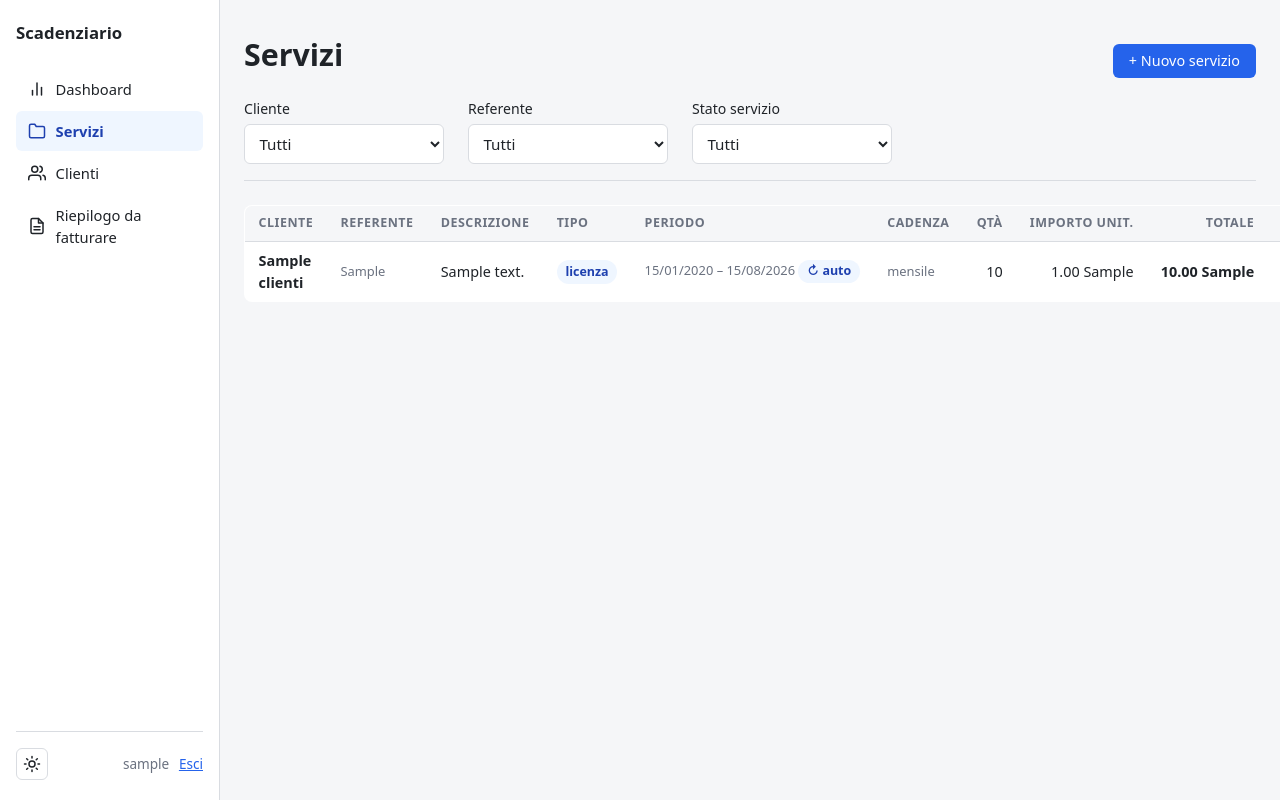
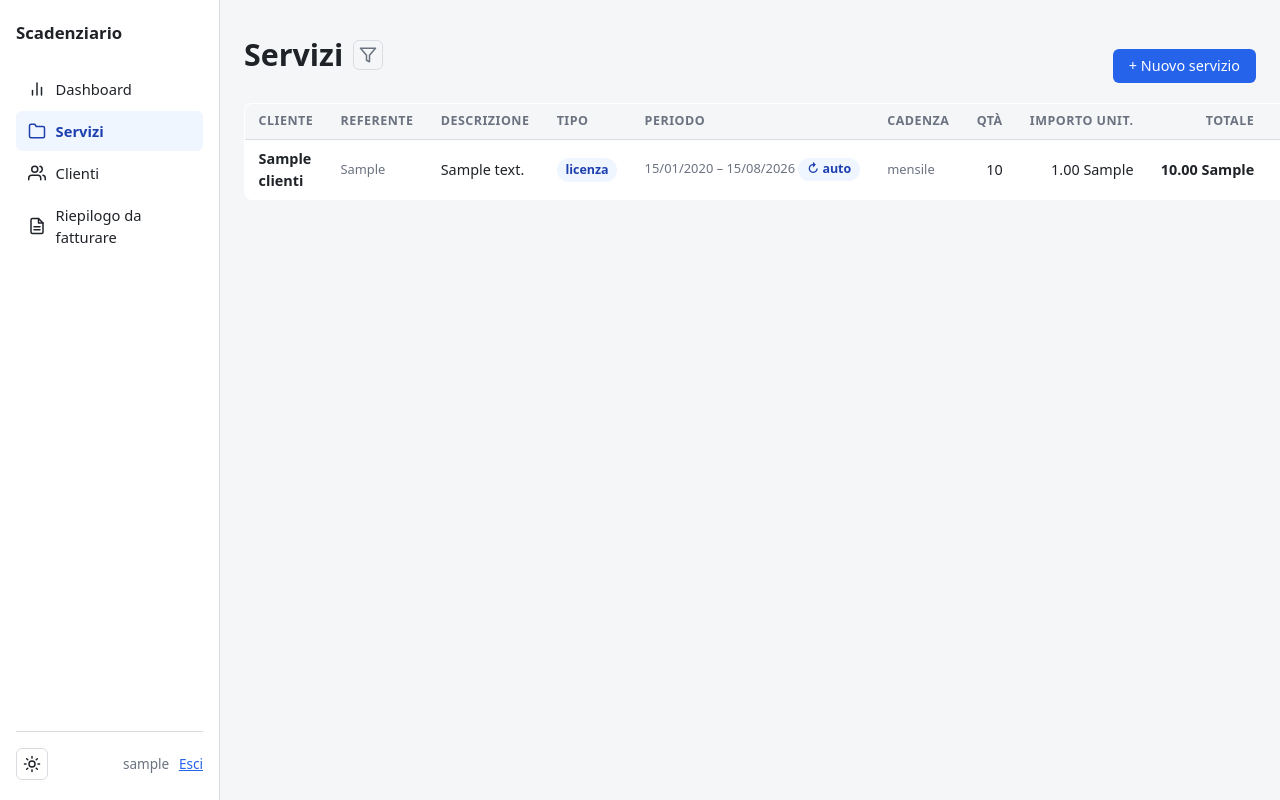
Before and after one commit to wtrucci/scadenziario, a FastAPI app: page /servizi in a window 1280 px wide; the page is wider, and only the part inside the window is pictured. Run offline with FastAPI, Linux system fonts and the light colour scheme; the visitor is signed in with stand-in values (Sample User, id 1); tables that the repository leaves empty hold one stand-in row (values such as "Sample post"); parts of the project's set-up code (start-up, migrations or seed data) failed here and were passed over.

Commit message:
Move list filters into a dialog, keep dashboard fully live after actions
- Filters (servizi + dashboard) move from a permanent toolbar into a
  native <dialog> opened by a funnel icon next to the page title, with
  a badge when filters are active. The filter badge and "Azzera
  filtri" button live in the page header and are kept in sync via
  HTMX out-of-band swaps whenever the results region updates.
- The dashboard's "fatturato" toggle now re-renders the whole results
  region (not just the button), passing along the current month and
  filters, so the summary cards and the row itself (which may drop
  out of an active stato filter) stay correct without a manual page
  refresh. The context-building logic is shared via
  dashboard._contesto_risultati.

```diff
--- a/app/routes/dashboard.py
+++ b/app/routes/dashboard.py
@@ -70,16 +70,21 @@ def _decimale_it(valore: Decimal) -> str:
     return f"{valore:.2f}".replace(".", ",")
 
 
-@router.get("/")
-def dashboard(
-    request: Request,
-    mese: str | None = None,
-    cliente: str | None = None,
-    referente: str | None = None,
-    stato: str | None = None,
-    db: Session = Depends(get_db),
-    user: Utente = Depends(require_login),
-):
+def _contesto_risultati(
+    db: Session,
+    mese: str | None,
+    cliente: str | None,
+    referente: str | None,
+    stato: str | None,
+) -> dict:
+    """Build everything ``dashboard/_risultati.html`` needs: month nav, table
+    rows, summary cards and the active-filter values.
+
+    Shared by the dashboard route and the "fatturato" toggle endpoint (see
+    app/routes/servizi.py) — toggling an occurrence can change which rows
+    match the active stato filter and always changes the summary counts, so
+    that endpoint re-renders this same region instead of only the button.
+    """
     primo = periodi.parse_mese(mese)
 
     # Normalise the raw query params into typed/validated filter values.
@@ -114,8 +119,7 @@ def dashboard(
         riga.servizio.id: stato_contratto(riga.servizio, oggi=oggi) for riga in righe
     }
 
-    contesto = {
-        "user": user,
+    return {
         "nav": _navigazione_mese(primo),
         "righe": righe,
         "conteggi": conteggi,
@@ -131,10 +135,24 @@ def dashboard(
             "referente": referente_val or "",
             "stato": stato_val or "",
         },
-        "clienti": filtri.clienti_disponibili(db),
-        "referenti": filtri.referenti_disponibili(db),
-        "stati_occorrenza": STATI_OCCORRENZA_FILTRABILI,
     }
+
+
+@router.get("/")
+def dashboard(
+    request: Request,
+    mese: str | None = None,
+    cliente: str | None = None,
+    referente: str | None = None,
+    stato: str | None = None,
+    db: Session = Depends(get_db),
+    user: Utente = Depends(require_login),
+):
+    contesto = _contesto_risultati(db, mese, cliente, referente, stato)
+    contesto["user"] = user
+    contesto["clienti"] = filtri.clienti_disponibili(db)
+    contesto["referenti"] = filtri.referenti_disponibili(db)
+    contesto["stati_occorrenza"] = STATI_OCCORRENZA_FILTRABILI
 
     # HTMX request (filter change): swap only the results region. A normal page
     # load or a bookmarked URL gets the whole page, with filters already applied
--- a/app/static/css/style.css
+++ b/app/static/css/style.css
@@ -192,6 +192,9 @@ a:hover { color: var(--primary-hover); }
     align-items: center;
     justify-content: space-between;
     gap: 0.75rem;
+    /* Sticks to the bottom of the sidebar even without .sidebar-nav's flex:1
+       spacer above it (logged-out state has no nav, e.g. the login page). */
+    margin-top: auto;
     padding-top: 1rem;
     border-top: 1px solid var(--border);
 }
@@ -215,7 +218,7 @@ a:hover { color: var(--primary-hover); }
         border-bottom: 1px solid var(--border);
     }
     .sidebar-nav { flex-direction: row; overflow-x: auto; }
-    .sidebar-footer { border-top: none; padding-top: 0; }
+    .sidebar-footer { margin-top: 0; border-top: none; padding-top: 0; }
 }
 
 /* ------------------------------------------------------------------ Layout */
@@ -238,7 +241,66 @@ a:hover { color: var(--primary-hover); }
     margin-bottom: 1.25rem;
 }
 
-.page-header h1 { margin: 0; }
+.page-header h1 {
+    display: flex;
+    align-items: center;
+    gap: 0.6rem;
+    margin: 0;
+}
+
+.page-header-actions {
+    display: flex;
+    align-items: center;
+    gap: 0.75rem;
+}
+
+/* Icon-only button (funnel, ...) inline with a heading. */
+.icon-btn {
+    position: relative;
+    display: inline-flex;
+    align-items: center;
+    justify-content: center;
+    width: 1.9rem;
+    height: 1.9rem;
+    padding: 0;
+    background: none;
+    border: 1px solid var(--border);
+    border-radius: 6px;
+    cursor: pointer;
+    color: var(--muted);
+}
+
+.icon-btn:hover { background: var(--bg); color: var(--text); }
+
+.icon-btn-badge {
+    position: absolute;
+    top: -3px;
+    right: -3px;
+    width: 9px;
+    height: 9px;
+    border-radius: 50%;
+    background: var(--primary);
+    border: 2px solid var(--surface);
+}
+
+/* Filter dialog: native <dialog>, opened by the funnel icon. The browser
+   handles the backdrop, centering and Esc-to-close for free. */
+dialog.filtri-dialog {
+    width: 100%;
+    max-width: 380px;
+    padding: 1.5rem;
+    background: var(--surface);
+    color: var(--text);
+    border: 1px solid var(--border);
+    border-radius: 10px;
+    box-shadow: 0 10px 40px rgba(0, 0, 0, 0.25);
+}
+
+dialog.filtri-dialog::backdrop { background: rgba(0, 0, 0, 0.5); }
+
+.filtri-dialog .filtri { flex-direction: column; align-items: stretch; gap: 1rem; }
+.filtri-dialog .field { width: 100%; }
+.filtri-dialog-actions { display: flex; justify-content: flex-end; margin-top: 1.25rem; }
 
 .muted { color: var(--muted); }
 
@@ -586,22 +648,11 @@ tr.row-fatturato:hover { background: var(--row-fatturato-hover-bg) !important; }
 
 /* ------------------------------------------------------------------ Filters */
 
-/* A row of compact filter controls above a list. No bordered/backgrounded
-   box — just a thin separator under it — so it reads as part of the page
-   (a toolbar) rather than an isolated card whose leftover width looks
-   arbitrary next to the table below. */
-.filtri {
-    display: flex;
-    flex-wrap: wrap;
-    align-items: flex-end;
-    gap: 1.5rem;
-    margin-bottom: 1.5rem;
-    padding-bottom: 1rem;
-    border-bottom: 1px solid var(--border);
-}
-
-.filtri .field { margin-bottom: 0; width: 200px; }
-.filtri-reset { margin-left: auto; align-self: flex-end; }
+/* The filter controls themselves — lives inside .filtri-dialog (see the
+   Layout section above), reached via the funnel icon next to the page
+   title instead of sitting in a permanent toolbar/card on the page. */
+.filtri { display: flex; flex-wrap: wrap; gap: 1rem; }
+.filtri .field { margin-bottom: 0; }
 
 /* "Fatturato" toggle button (per-occurrence, HTMX). */
 .fatturato-off { color: var(--danger); font-weight: 600; }
--- a/app/templates/base.html
+++ b/app/templates/base.html
@@ -76,6 +76,15 @@
         document.addEventListener("DOMContentLoaded", function () { initDatePickers(document); });
         document.addEventListener("htmx:afterSwap", function (e) { initDatePickers(e.target); });
 
+        // Filter dialogs (funnel icon next to the page title): picking a
+        // filter already triggers the HTMX request via hx-trigger="change" on
+        // the form: this just closes the dialog afterwards so the (already
+        // updating) results are immediately visible.
+        document.addEventListener("change", function (e) {
+            var dialog = e.target.closest("dialog.filtri-dialog");
+            if (dialog) dialog.close();
+        });
+
         // Light/dark theme toggle. The initial data-theme attribute is set
         // synchronously in <head> (see above) to avoid a flash on load. The
         // sun/moon icon swap is pure CSS (see .icon-sun/.icon-moon); this only
--- a/app/templates/servizi/_risultati.html
+++ b/app/templates/servizi/_risultati.html
@@ -1,6 +1,13 @@
 {# Results region swapped by HTMX on filter changes; also included by the full
    page. Context: righe (list of (Servizio, cadenza label, effective data_fine,
    computed contract state)), filtri, etichette_stato (state -> label). #}
+{% set filtri_attivi = filtri.cliente or filtri.referente or filtri.stato %}
+{# Out-of-band swaps: the filter badge and "Azzera filtri" button live in the
+   page header, outside this HTMX target, but must still reflect the filters
+   that were just applied — otherwise they'd only update on a full reload. #}
+<span id="filtri-badge" hx-swap-oob="true">{% if filtri_attivi %}<span class="icon-btn-badge"></span>{% endif %}</span>
+<span id="filtri-reset" hx-swap-oob="true">{% if filtri_attivi %}<a class="btn btn-secondary" href="/servizi">Azzera filtri</a>{% endif %}</span>
+
 {% if righe %}
 <table class="table-servizi">
     <thead>
--- a/app/templates/servizi/lista.html
+++ b/app/templates/servizi/lista.html
@@ -3,16 +3,29 @@
 {% block title %}Servizi — Scadenziario{% endblock %}
 
 {% block content %}
+{% set filtri_attivi = filtri.cliente or filtri.referente or filtri.stato %}
 <div class="page-header">
-    <h1>Servizi</h1>
+    <h1>
+        Servizi
+        <button type="button" class="icon-btn" title="Filtri" aria-label="Apri filtri"
+                onclick="document.getElementById('filtri-dialog').showModal()">
+            <svg class="icon" viewBox="0 0 24 24" fill="none" stroke="currentColor" stroke-width="2" stroke-linecap="round" stroke-linejoin="round"><polygon points="22 3 2 3 10 12.46 10 19 14 21 14 12.46 22 3"/></svg>
+            <span id="filtri-badge">{% if filtri_attivi %}<span class="icon-btn-badge"></span>{% endif %}</span>
+        </button>
+    </h1>
+    <div class="page-header-actions">
+        <span id="filtri-reset">{% if filtri_attivi %}<a class="btn btn-secondary" href="/servizi">Azzera filtri</a>{% endif %}</span>
         <a class="btn" href="/servizi/nuovo">+ Nuovo servizio</a>
     </div>
+</div>
 
-{# Filter form. Changing any control issues an HTMX GET that swaps only the
-   results region and pushes the URL (so it stays bookmarkable). Controls are
-   pre-populated from the current filter values, so a bookmarked filtered URL
-   shows the right state. On servizi the state filter uses the service's own
-   status (attivo/scaduto/...). #}
+{# Filter dialog (native <dialog>, opened by the funnel icon above). Changing
+   any control issues an HTMX GET that swaps only the results region and
+   pushes the URL (so it stays bookmarkable); base.html closes the dialog once
+   that request lands. Controls are pre-populated from the current filter
+   values, so a bookmarked filtered URL shows the right state. On servizi the
+   state filter uses the service's own status (attivo/scaduto/...). #}
+<dialog id="filtri-dialog" class="filtri-dialog">
     <form class="filtri" hx-get="/servizi" hx-target="#risultati" hx-push-url="true" hx-trigger="change">
         <div class="field">
             <label for="f-cliente">Cliente</label>
@@ -41,10 +54,11 @@
                 {% endfor %}
             </select>
         </div>
-    {% if filtri.cliente or filtri.referente or filtri.stato %}
-    <a class="btn btn-secondary filtri-reset" href="/servizi">Azzera filtri</a>
-    {% endif %}
     </form>
+    <div class="filtri-dialog-actions">
+        <button type="button" class="btn btn-secondary" onclick="document.getElementById('filtri-dialog').close()">Chiudi</button>
+    </div>
+</dialog>
 
 <div id="risultati">
     {% include "servizi/_risultati.html" %}
```
Also changed, not shown: app/routes/servizi.py (+14 -10 lines), app/templates/dashboard/_risultati.html (+7 -0 lines), app/templates/dashboard/index.html (+23 -9 lines), app/templates/servizi/_toggle_fatturato.html (+12 -3 lines). Lines whose indentation alone changed are shown as unchanged.
